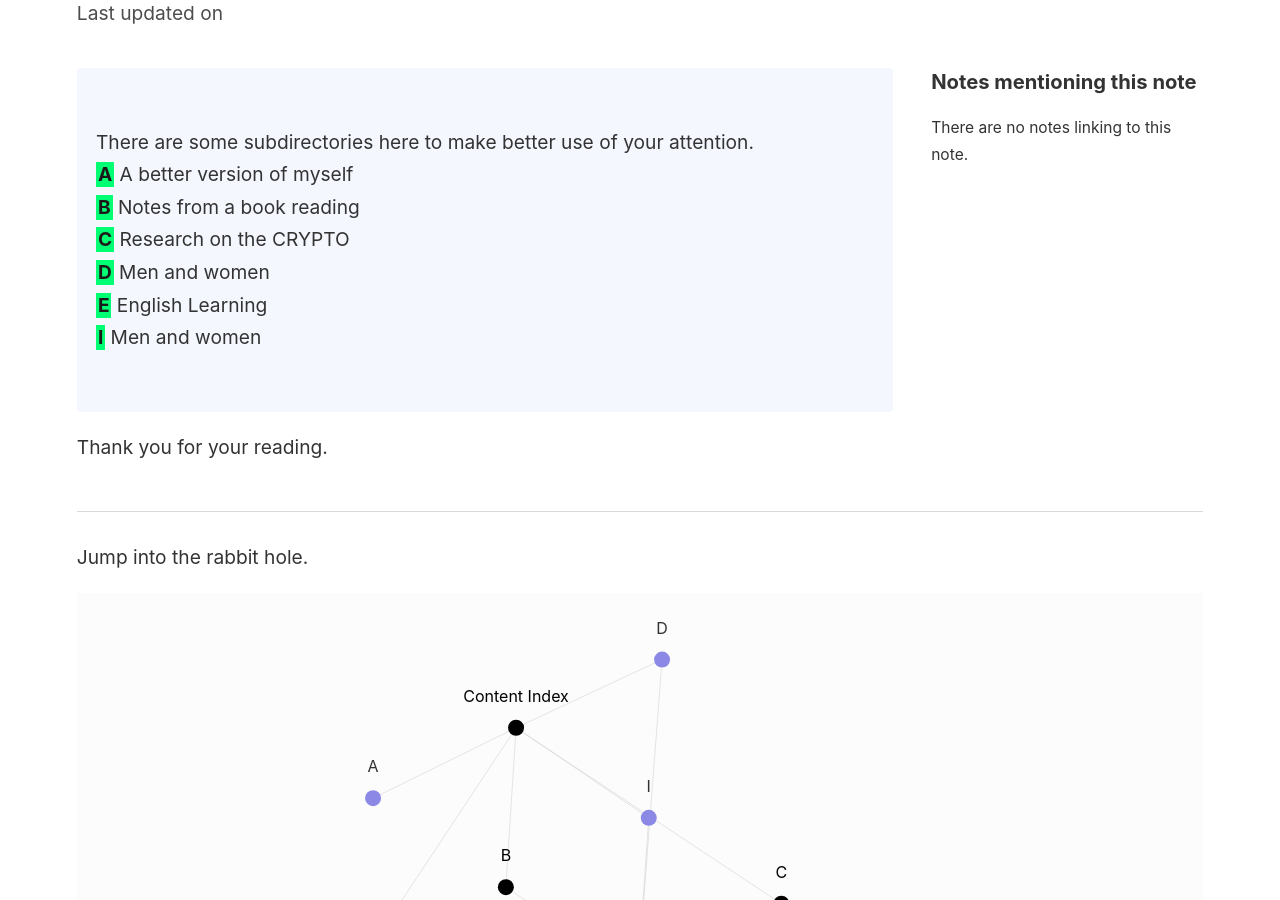
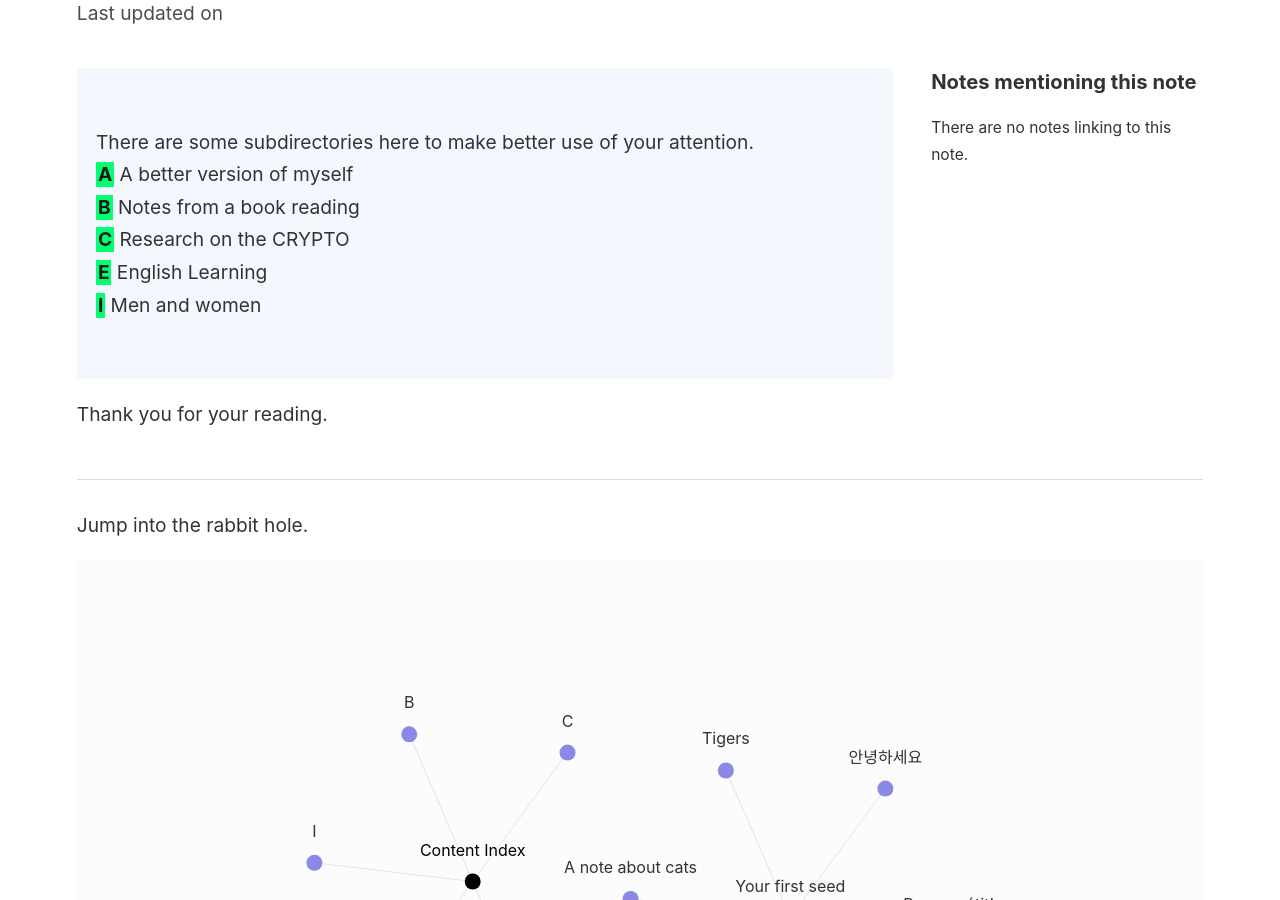
Before and after one commit to lkyxuan/bbbblog, a Jekyll site: the page built from _notes/Index/Content Index.md, in a window 1280 px wide and 900 px high, scrolled down 208 px. Built offline with Jekyll 4.4.1, drawn with Linux system fonts in a browser that asks for light colours.

Commit message:
vault backup: 2023-07-14 06:29:43
Affected files:
_notes/Index/Content Index.md
_notes/Index/English Learning.md
_notes/Index/Men and women.md
_notes/Index/Notes from a book reading.md
_notes/Index/Research on the CRYPTO.md

```diff
--- a/_notes/Index/Content Index.md
+++ b/_notes/Index/Content Index.md
@@ -6,7 +6,6 @@ title: Content Index
   <span style="font-weight: bold"> [[A]]</span>  A better version of myself<br>
   <span style="font-weight: bold"> [[B]]</span>  Notes from a book reading<br>
   <span style="font-weight: bold"> [[C]]</span>  Research on the CRYPTO<br>
-  <span style="font-weight: bold"> [[D]]</span>  Men and women<br>
   <span style="font-weight: bold"> [[E]]</span>  English Learning<br>
   <span style="font-weight: bold"> [[I]]</span>  Men and women<br>
 
```
Also changed, not shown: _notes/Index/English Learning.md (renamed from _notes/Index/E.md), _notes/Index/Men and women.md (renamed from _notes/Index/I.md), _notes/Index/Notes from a book reading.md (renamed from _notes/Index/B.md), _notes/Index/Research on the CRYPTO.md (renamed from _notes/Index/C.md).
